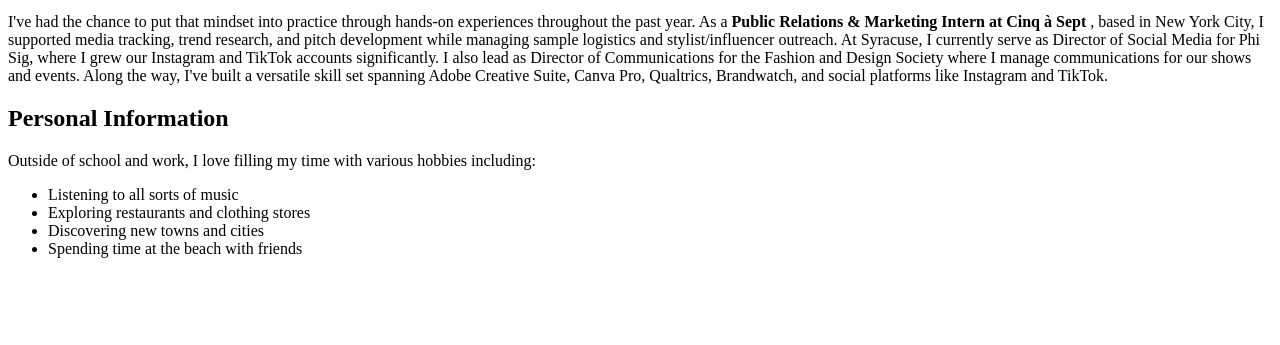
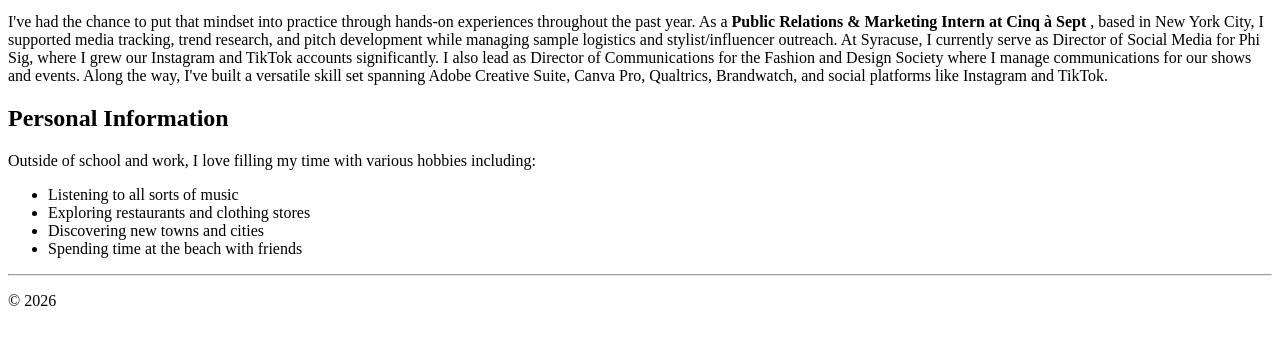
Before and after one commit to cshepher-su/ist263, a plain HTML site: page lab02/cshepher_su.html in a window 1280 px wide. Shown: the part 137-482 px from the top of the page. Drawn offline with Linux system fonts and the light colour scheme.

Commit message:
Update cshepher_su.html

```diff
--- a/lab02/cshepher_su.html
+++ b/lab02/cshepher_su.html
@@ -25,6 +25,9 @@
   <li>Spending time at the beach with friends</li>
 
 </ul>
+<hr>
+<p> &copy; 2026 </p>
+
 </body>
 
 </html>
```
